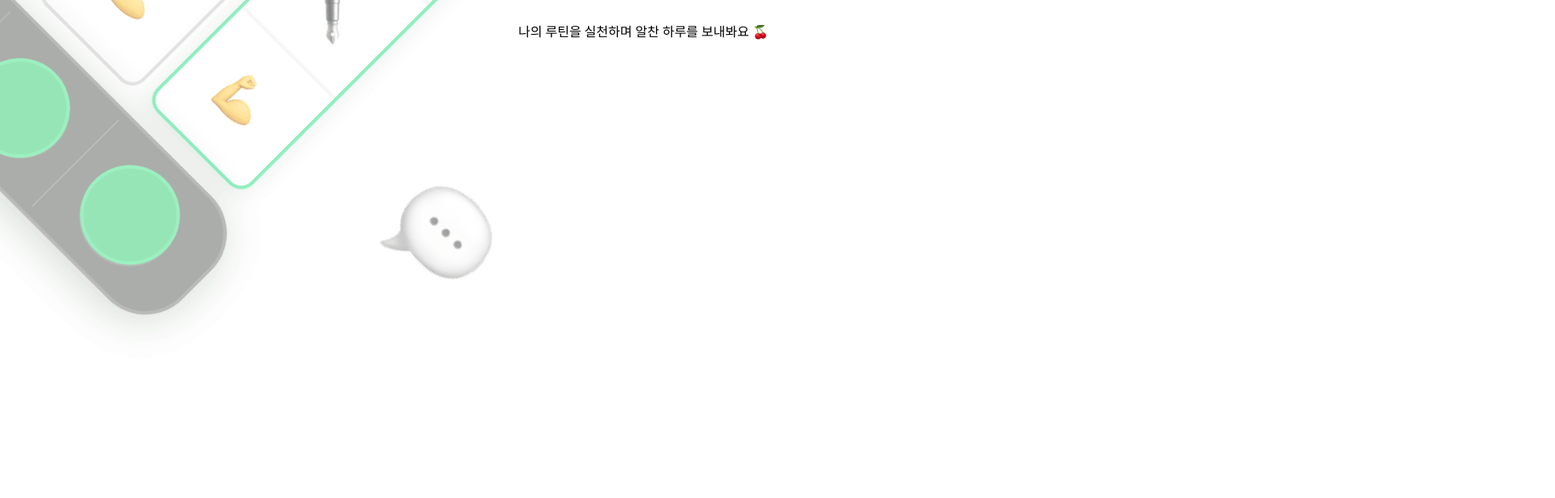
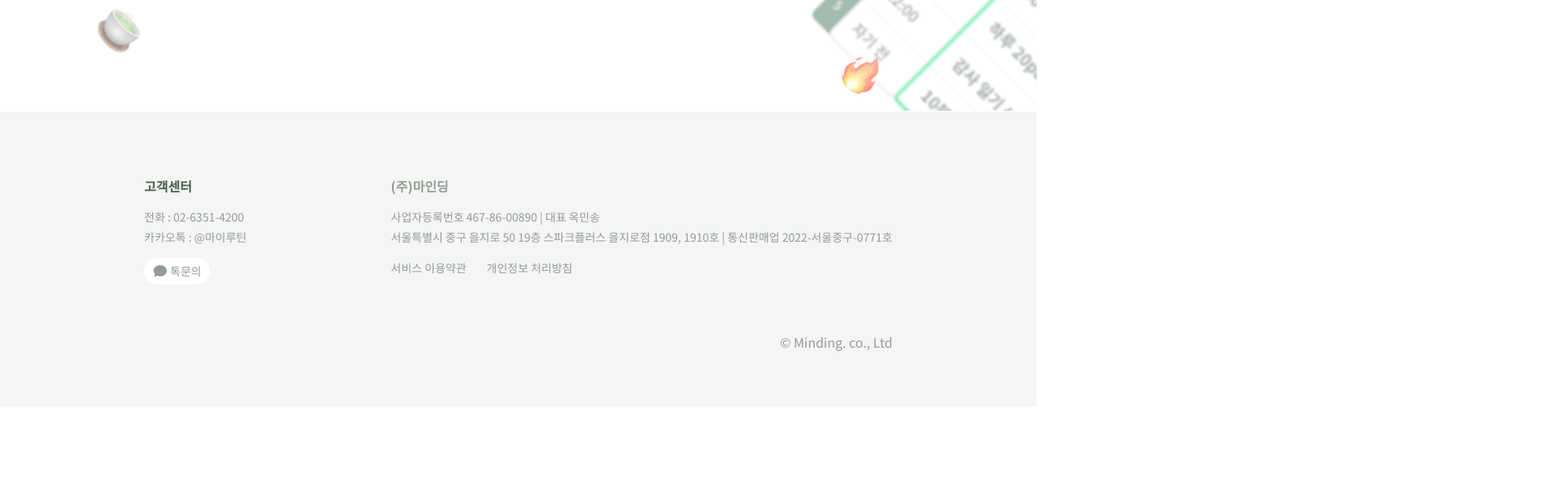
Before and after one commit to hit-that-drum/to-do-list, a React (Create React App) app: page / in a window 1280 px wide. Shown: the part 620-1236 px from the top of the page at 81% size, 1920 px wide, since content can reach past the window. After the commit the page ends 1123 px from the top, so only its background shows below. Built offline with nearby package versions, Linux system fonts and the light colour scheme; a web font is replaced by a local one.

Commit message:
Footer 작성

```diff
--- a/public/index.html
+++ b/public/index.html
@@ -26,6 +26,9 @@
     -->
     <link rel="preconnect" href="https://fonts.googleapis.com">
     <link rel="preconnect" href="https://fonts.gstatic.com" crossorigin>
+    <link href="https://fonts.googleapis.com/css2?family=Noto+Sans+KR:wght@100..900&display=swap" rel="stylesheet">
+    <link rel="preconnect" href="https://fonts.googleapis.com">
+    <link rel="preconnect" href="https://fonts.gstatic.com" crossorigin>
     <link href="https://fonts.googleapis.com/css2?family=Tilt+Neon&display=swap" rel="stylesheet">
     <title>TO DO LIST</title>
   </head>
--- /dev/null
+++ b/src/components/Footer.tsx
@@ -0,0 +1,120 @@
+import React from 'react';
+import styled from 'styled-components';
+import KakaotalkIcon from '../assets/kakaotalk_icon.svg';
+
+const FooterWrapper = styled.div`
+  background-color: #f5f5f5;
+  width: 100%;
+  height: 205px;
+  font-size: 14px;
+  color: rgb(145, 156, 146);
+  display: flex;
+  justify-content: space-evenly;
+  align-items: flex-start;
+  padding: 80px 0;
+  vertical-align: baseline;
+  line-height: 25px;
+
+  a {
+    all: unset;
+    cursor: pointer;
+  }
+
+  .margin-top-13 {
+    margin-top: 13px;
+  }
+
+  .customer-center {
+    h3 {
+      color: rgb(71, 91, 74);
+      font-weight: 800;
+      font-size: 16px;
+    }
+    .kakaotalk-icon {
+      display: inline-flex;
+      align-items: center;
+      background-color: rgb(255, 255, 255);
+      border-radius: 20px;
+      padding: 4px 10px;
+    }
+    .kakaotalk-text {
+      font-weight: 500;
+    }
+    img {
+      width: 19px;
+      height: 19px;
+      margin-top: 3px;
+      margin-right: 3px;
+    }
+  }
+
+  .company-info {
+    h3 {
+      font-size: 16px;
+      font-weight: 800;
+    }
+    span:nth-child(1) {
+      margin-right: 25px;
+    }
+  }
+
+  .copy-right {
+    display: flex;
+    justify-content: flex-end;
+    margin-top: 67px;
+    font-size: 16px;
+  }
+
+  @media (max-width: 770px) {
+    flex-direction: column;
+    height: 496px;
+    padding: 70px 27px;
+    justify-content: space-around;
+
+    .customer-center {
+      height: 131px;
+    }
+    .company-info {
+      height: 315px;
+      margin-top: 50px;
+    }
+  }
+`;
+
+const Footer = () => {
+  return (
+    <FooterWrapper>
+      <div className="customer-center">
+        <h3>고객센터</h3>
+        <div className="margin-top-13">
+          <p>전화 : 02-6351-4200</p>
+          <p>카카오톡 : @마이루틴</p>
+        </div>
+        <div className="margin-top-13">
+          <a className="kakaotalk-icon" href="https://pf.kakao.com/_QqWxnxb" target="_blank" rel="noreferrer">
+            <img src={KakaotalkIcon} alt="kakaotalk-icon" />
+            <span className="kakaotalk-text">톡문의</span>
+          </a>
+        </div>
+      </div>
+      <div className="company-info">
+        <h3>(주)마인딩</h3>
+        <div className="margin-top-13">
+          <p>사업자등록번호 467-86-00890 | 대표 옥민송</p>
+          <p>서울특별시 중구 을지로 50 19층 스파크플러스 을지로점 1909, 1910호 | 통신판매업 2022-서울중구-0771호</p>
+        </div>
+        <div className="margin-top-13">
+          <a href="https://mindingteam.notion.site/84b3256ce96041eb9a8510e0d6ed7258" target="_blank" rel="noreferrer">
+            <span>서비스 이용약관</span>
+          </a>
+          <a href="https://mindingteam.notion.site/d18d4c72c938480494f894b2b7c81b5b" target="_blank" rel="noreferrer">
+            <span>개인정보 처리방침</span>
+          </a>
+        </div>
+        <p className="copy-right">© Minding. co., Ltd</p>
+      </div>
+    </FooterWrapper>
+  );
+};
+
+export default Footer;
--- a/src/components/Header.tsx
+++ b/src/components/Header.tsx
@@ -13,6 +13,7 @@ const HeaderWrapper = styled.div`
   height: 90px;
   padding: 0 100px;
   box-shadow: rgba(0, 0, 0, 0.1) 0px 4px 12px;
+  background-color: transparent;
 
   .icon-description {
     display: flex;
--- a/src/index.css
+++ b/src/index.css
@@ -25,6 +25,9 @@ footer, header, hgroup, menu, nav, section {
 }
 body {
 	line-height: 1;
+	font-family: "Noto Sans KR", sans-serif;
+	font-optical-sizing: auto;
+	font-style: normal;
 }
 ol, ul {
 	list-style: none;
--- a/src/pages/Landing.tsx
+++ b/src/pages/Landing.tsx
@@ -1,6 +1,7 @@
 import React from 'react';
 import styled from 'styled-components';
 import Header from '../components/Header';
+import Footer from '../components/Footer';
 import BackgroundImg from '../assets/background.png';
 
 const LandingWrapper = styled.div`
@@ -10,6 +11,7 @@ const LandingWrapper = styled.div`
     z-index: -100;
     background-size: cover;
     opacity: 50%;
+    width: 100%;
   }
   .first-box {
     position: absolute;
@@ -42,6 +44,7 @@ const Landing = () => {
           <span>나의 루틴을 실천하며 알찬 하루를 보내봐요 🍒</span>
         </div>
       </div>
+      <Footer />
     </LandingWrapper>
   );
 };
```
Also changed, not shown: src/assets/kakaotalk_icon.svg (added).
